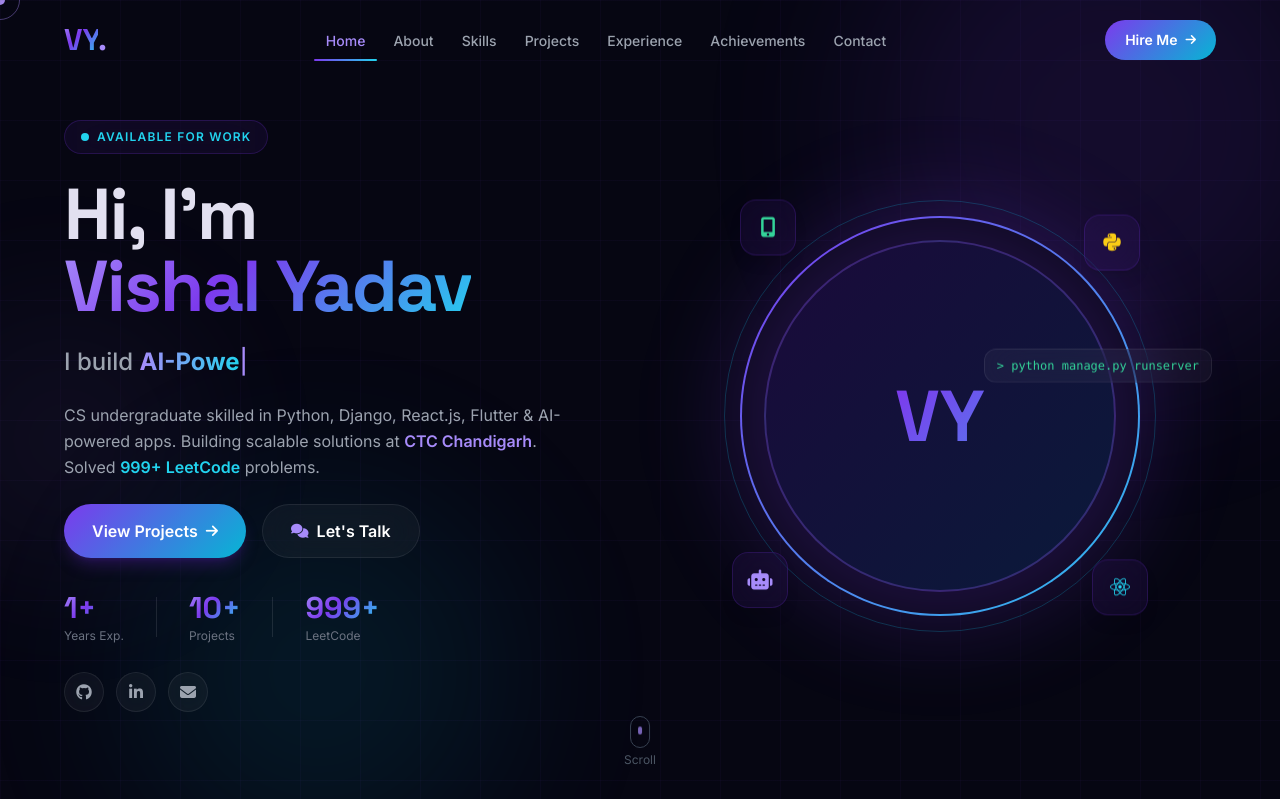
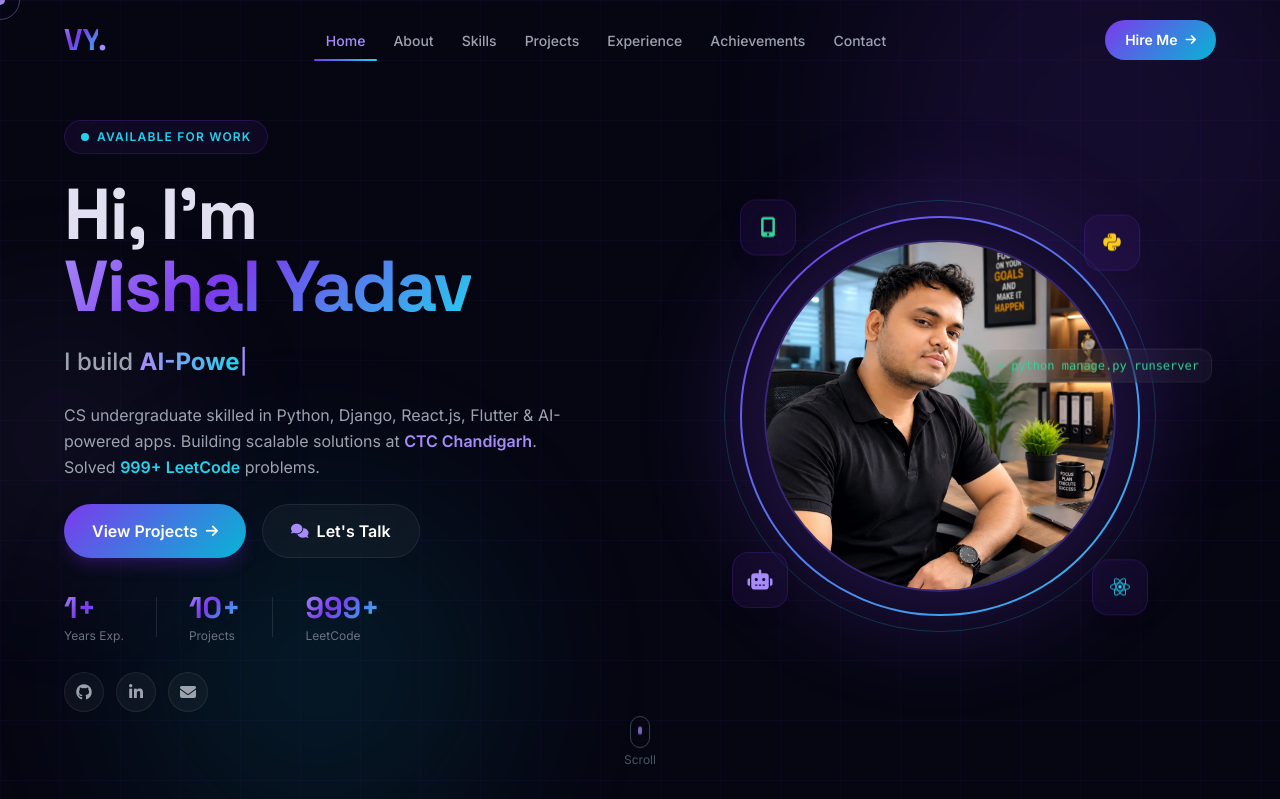
Before and after one commit to Vishal-9648169281/my_portfolio, a Django app: page / in a window 1280 px wide. Shown: the top 799 px of the page. Run offline with Django 5.2, Linux system fonts and the light colour scheme; data that the repository does not hold is empty; some libraries are stand-ins or nearby versions.

Commit message:
Fix: add profile photo to static files for Render deployment

```diff
--- a/main/templates/main/index.html
+++ b/main/templates/main/index.html
@@ -210,7 +210,7 @@ tailwind.config = {
           {% if profile and profile.profile_image %}
             <img src="{{ profile.profile_image.url }}" alt="Vishal Yadav" class="w-full h-full object-cover">
           {% else %}
-            <div class="w-full h-full flex items-center justify-center font-display font-black text-7xl g-text">VY</div>
+            <img src="{% static 'main/images/vishal.jpeg' %}" alt="Vishal Yadav" class="w-full h-full object-cover">
           {% endif %}
         </div>
         <!-- Floating tech badges -->
```
Also changed, not shown: main/static/main/images/vishal.jpeg (added).
